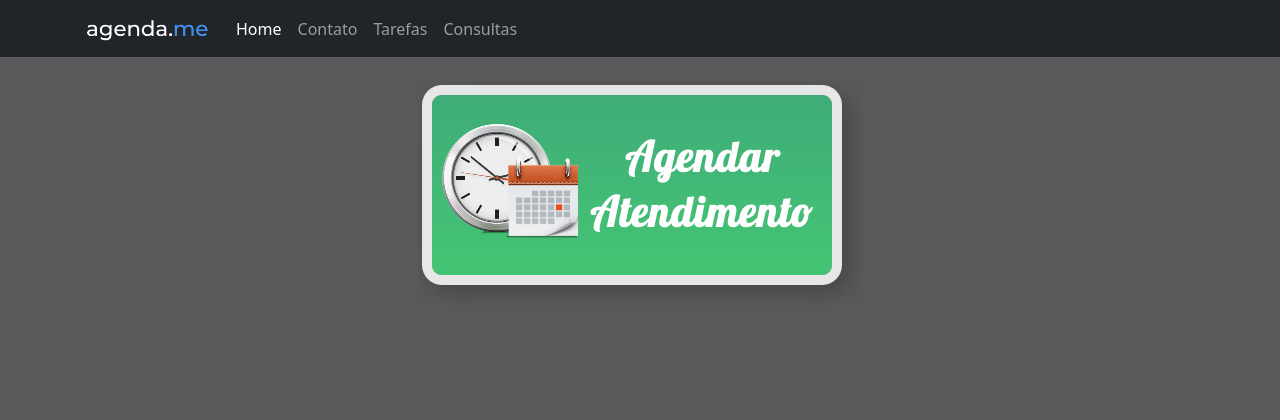
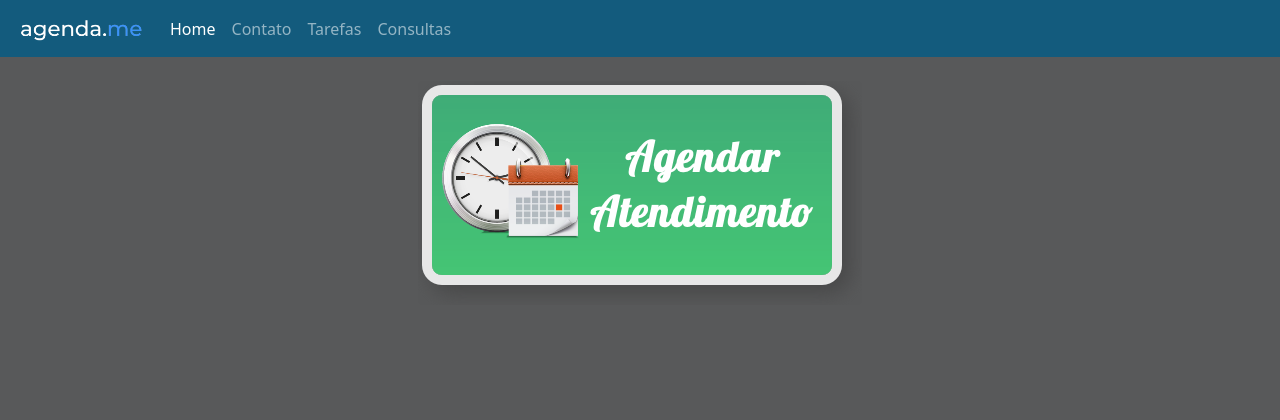
Before and after one commit to WillianNicomedes/agenda.me, a PHP site: page /sis-agendame/admin.php in a window 1280 px wide. Shown: the top 420 px of the page. Run offline with PHP 8.4, Linux system fonts and the light colour scheme; some libraries are stand-ins or nearby versions.

Commit message:
Update admin.php

```diff
--- a/sis-agendame/admin.php
+++ b/sis-agendame/admin.php
@@ -18,8 +18,8 @@
 </head>
 <body>
     <header class="bg-dark">
-        <div class="container">
-            <nav class="navbar navbar-expand-lg  navbar-dark bg-dark">
+            <nav class="navbar navbar-expand-lg  navbar-dark" style="background-color: #135B7D;">
+                <a href="#" class="navbar-brand"></a>
                 <a href="#" class="navbar-brand">
                     <img src="./img/logo.png" alt="sis-agenda.me" width="130" >
                 </a>
@@ -33,7 +33,6 @@
                     </ul>
                 </div>
             </nav>
-        </div>
     </header>
     <main>
    <div class="container">
```
